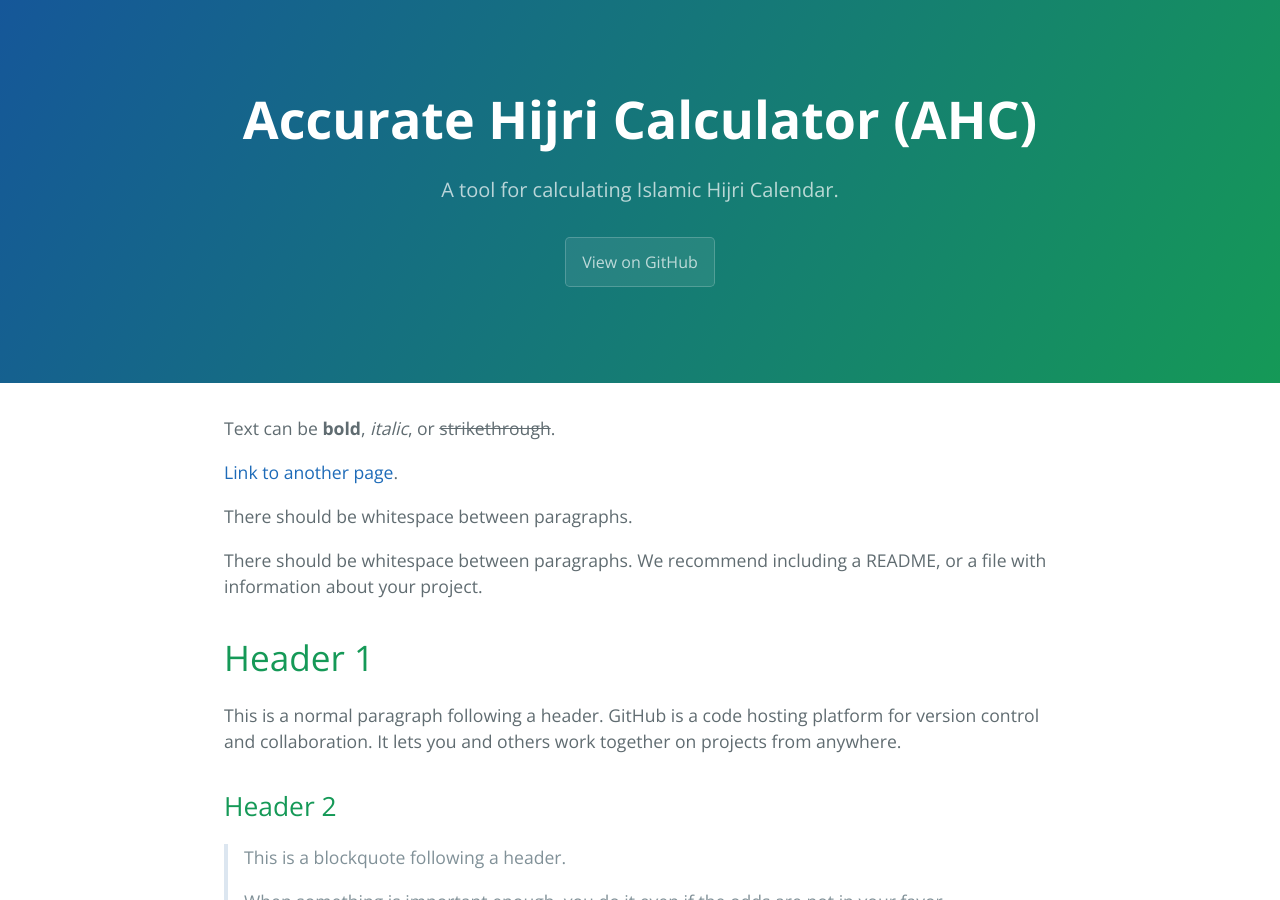
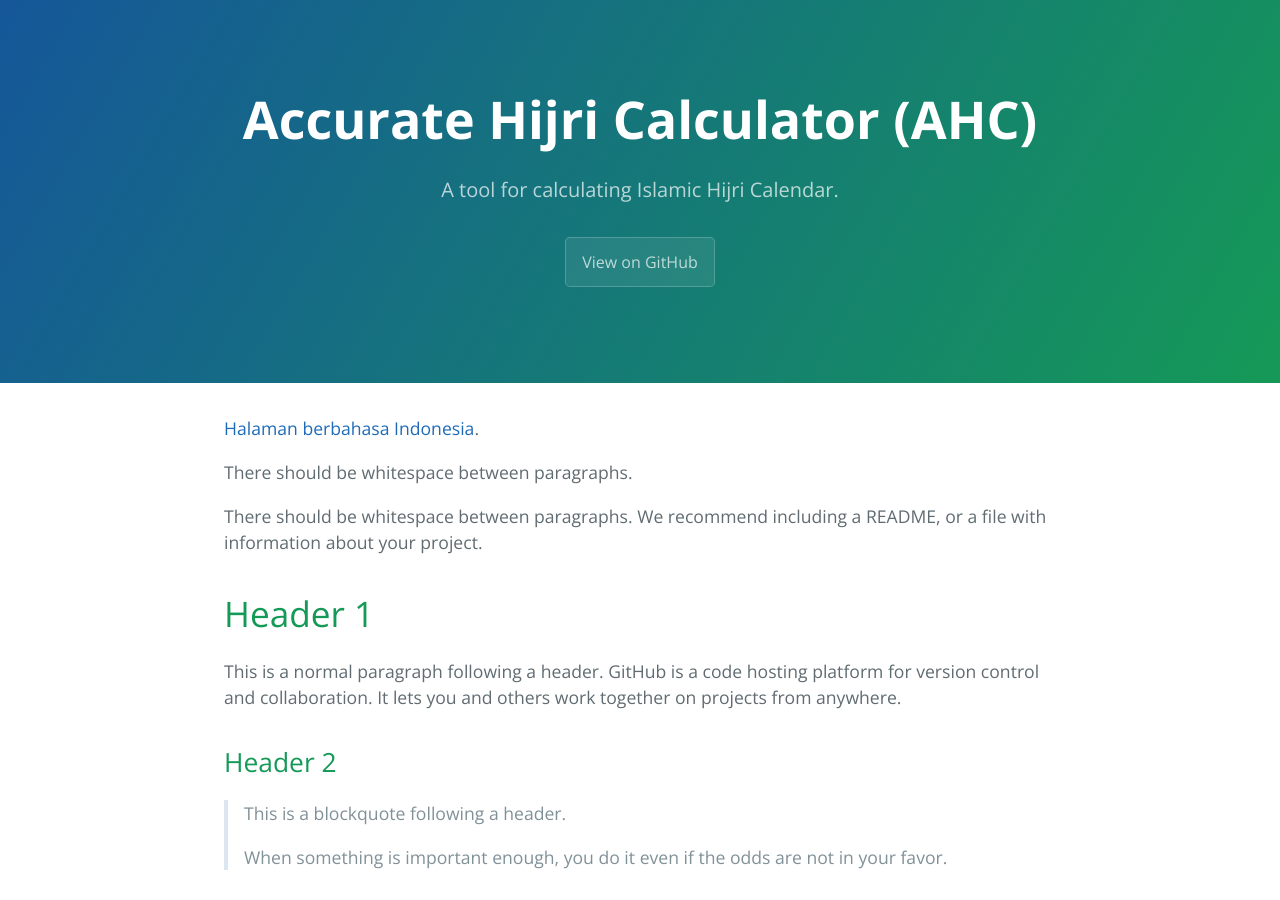
Before and after one commit to accuhijri/accuhijri.github.io, a Jekyll site: the page built from index.md, in a window 1280 px wide and 900 px high. Built offline with Jekyll 4.4.1, drawn with Linux system fonts in a browser that asks for light colours.

Commit message:
Update index.md

```diff
--- a/index.md
+++ b/index.md
@@ -2,9 +2,7 @@
 layout: default
 ---
 
-Text can be **bold**, _italic_, or ~~strikethrough~~.
-
-[Link to another page](./another-page.html).
+[Halaman berbahasa Indonesia](./another-page.html).
 
 There should be whitespace between paragraphs.
 
```
